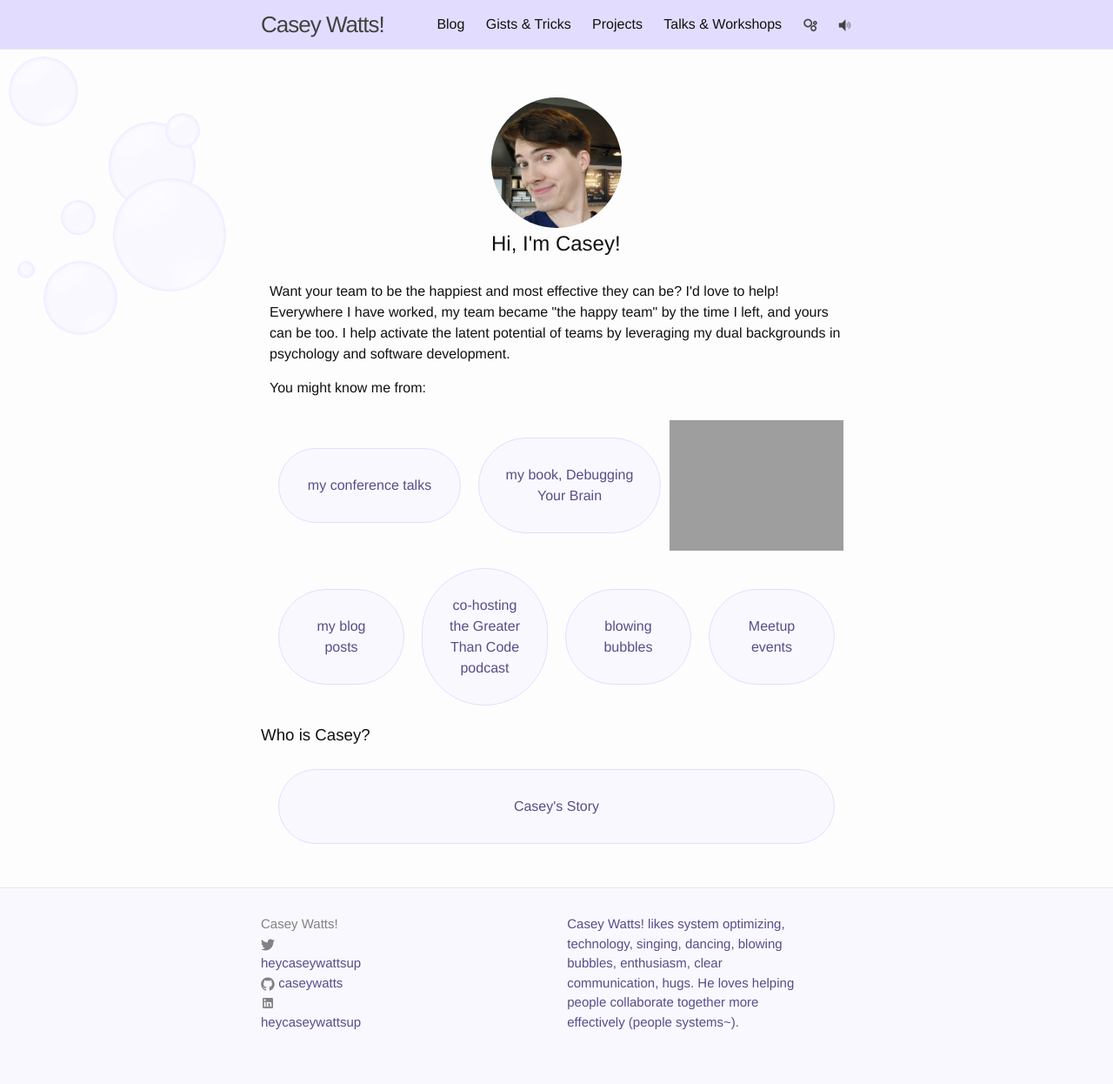
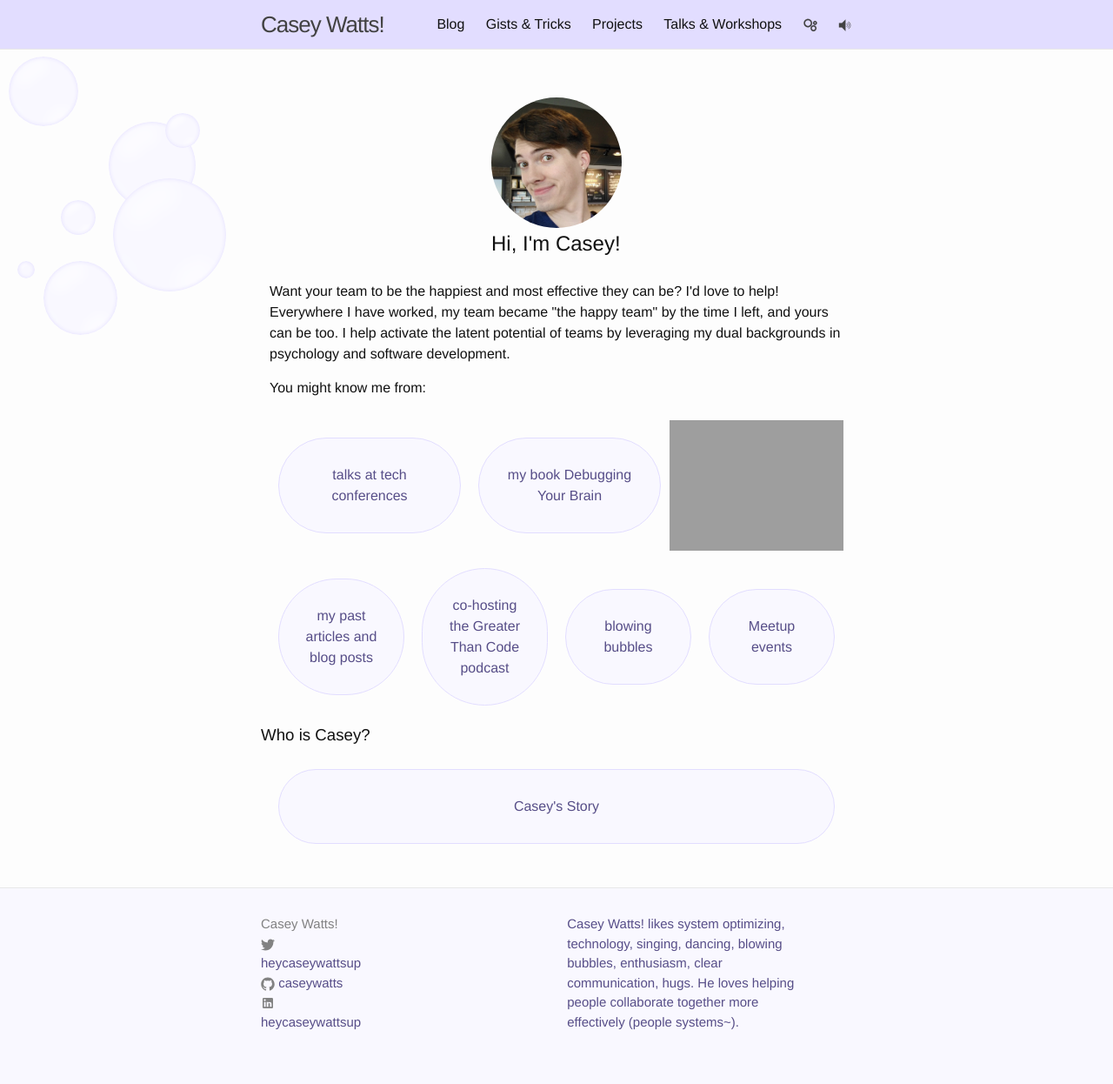
Before and after one commit to caseywatts/caseywatts.github.io, a Jekyll site: the page built from index.html, in a window 1280 px wide. Shown: the whole page at 87% size. Built offline with Jekyll 4.4.1, drawn with Linux system fonts in a browser that asks for light colours.

Commit message:
prettier; edit some text

```diff
--- a/index.html
+++ b/index.html
@@ -1,31 +1,56 @@
 ---
 layout: default
 ---
+
 <div class="some-section">
   <div>
-<img src="/headshot.jpg" height="150px" width="150px" style="border-radius: 100px;">
+    <img
+      src="/headshot.jpg"
+      height="150px"
+      width="150px"
+      style="border-radius: 100px"
+    />
     <h2>Hi, I'm Casey!</h2>
   </div>
 </div>
 
 <div class="some-section">
   <span>
-<p>Want your team to be the happiest and most effective they can be? I'd love to help! Everywhere I have worked, my team became "the happy team" by the time I left, and yours can be too. I help activate the latent potential of teams by leveraging my dual backgrounds in psychology and software development.</p>
+    <p>
+      Want your team to be the happiest and most effective they can be? I'd love
+      to help! Everywhere I have worked, my team became "the happy team" by the
+      time I left, and yours can be too. I help activate the latent potential of
+      teams by leveraging my dual backgrounds in psychology and software
+      development.
+    </p>
     <p>You might know me from:</p>
   </span>
 </div>
 
 <div class="some-section">
-<a class="bubble-link" href="https://www.youtube.com/watch?v=nj3IoW_rboE&list=PLsGBNq2i4TkLJUc2p5-p1T2LATcuP-Kx1">my conference talks</a>
-<a class="bubble-link" href="https://www.debuggingyourbrain.com">my book, Debugging Your Brain
-<a href="https://www.debuggingyourbrain.com"><img src="/assets/DYBCoverRGB@2x.jpg" height="150px;"></a>
+  <a
+    class="bubble-link"
+    href="https://www.youtube.com/watch?v=nj3IoW_rboE&list=PLsGBNq2i4TkLJUc2p5-p1T2LATcuP-Kx1"
+    >talks at tech conferences</a
+  >
+  <a class="bubble-link" href="https://www.debuggingyourbrain.com"
+    >my book Debugging Your Brain
+    <a href="https://www.debuggingyourbrain.com"
+      ><img src="/assets/DYBCoverRGB@2x.jpg" height="150px;"
+    /></a>
   </a>
 </div>
 <div class="some-section">
-<a class="bubble-link" href="/blog">my blog posts</a>
-<a class="bubble-link" href="https://www.greaterthancode.com/hosts/casey-watts">co-hosting the Greater Than Code podcast</a>
+  <a class="bubble-link" href="/blog">my past articles and blog posts</a>
+  <a
+    class="bubble-link"
+    href="https://www.greaterthancode.com/hosts/casey-watts"
+    >co-hosting the Greater Than Code podcast</a
+  >
   <a class="bubble-link" href="/bubbles">blowing bubbles</a>
-<a class="bubble-link" href="https://www.meetup.com/members/51767432/">Meetup events</a>
+  <a class="bubble-link" href="https://www.meetup.com/members/51767432/"
+    >Meetup events</a
+  >
 </div>
 
 <div>
```
Lines whose indentation alone changed are shown as unchanged.
